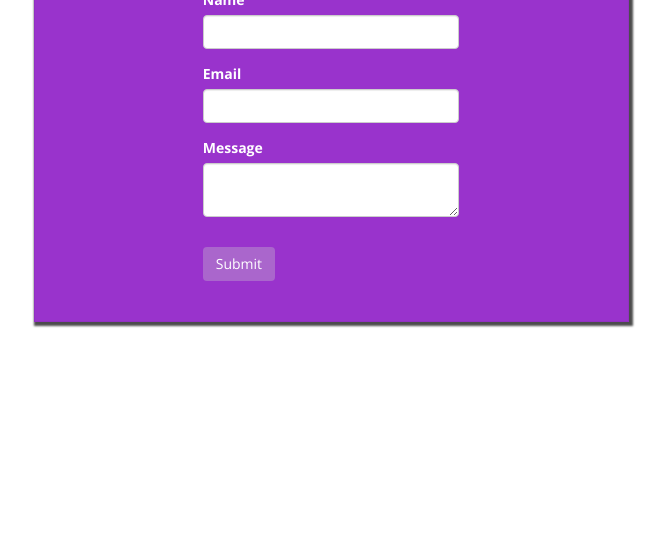
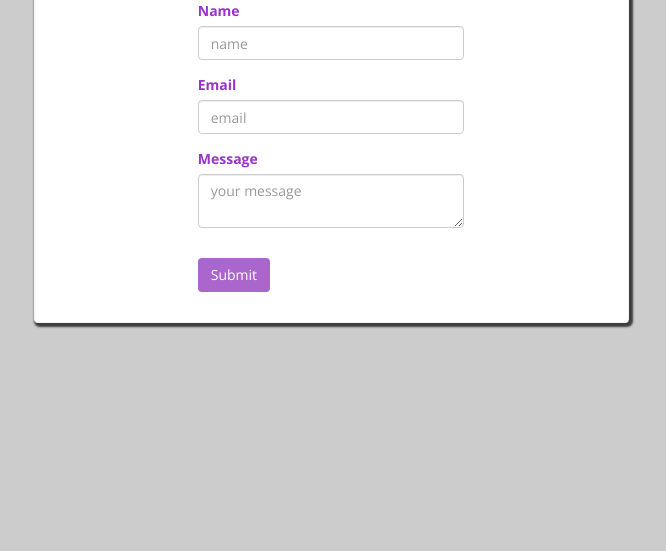
Before and after one commit to dpalmerGitHub/firebaseContactForm, a plain HTML site: page firebaseContactForm/index.html in a window 1280 px wide. Shown: the part 249-800 px from the top of the page, without its empty margins (309-975 px from the left). Drawn offline with nearby package versions, Linux system fonts and the light colour scheme.

Commit message:
Updated CSS and HTML for firebase connected form
Updated CSS and HTML for firebase connected form

```diff
--- a/firebaseContactForm/index.html
+++ b/firebaseContactForm/index.html
@@ -17,40 +17,46 @@
 <body>
 
     <div class="container-fluid myHeader">
-        <div class="col-xl-6 col-xl-offset-3 col-lg-6 col-lg-offset-3 col-md-6 col-md-offset-3 col-sm-6 col-sm-offset-3 col-xs-12 ">
-            <div class="mainForm ">
-                <h2 class=" text-center ">Let's Talk</h2>
-                <form id="contactForm ">
-                    <div class="form-group row ">
-                        <div class="col-md-6 col-md-offset-3 ">
-                            <label for="name ">Name</label>
-                            <input class="form-control " type="text " id="name " required>
+        <div class="col-xl-6 col-xl-offset-3 col-lg-6 col-lg-offset-3 col-md-6 col-md-offset-3 col-sm-6 col-sm-offset-3 col-xs-12">
+
+
+            <div class="mainForm panel panel-default">
+                <div class="panel-heading">
+                    <h2 class="text-center">Let's Talk</h2>
+                </div>
+                <div class="panel-body">
+                    <form id="contactForm">
+                        <div class="form-group row">
+                            <div class="col-md-6 col-md-offset-3">
+                                <label for="name">Name</label>
+                                <input class="form-control" type="text" id="name" placeholder="name" required>
+                            </div>
                         </div>
-                    </div>
-                    <div class="form-group row ">
-                        <div class="col-md-6 col-md-offset-3 ">
-                            <label for="name ">Email</label>
-                            <input class="form-control " type="email " id="email " required>
+                        <div class="form-group row">
+                            <div class="col-md-6 col-md-offset-3">
+                                <label for="name">Email</label>
+                                <input class="form-control" type="email" id="email" placeholder="email" required>
+                            </div>
                         </div>
-                    </div>
-                    <div class="form-group row ">
-                        <div class="col-md-6 col-md-offset-3 ">
-                            <label for="message ">Message</label>
-                            <textarea class="form-control " type="text " id="message " required></textarea>
+                        <div class="form-group row">
+                            <div class="col-md-6 col-md-offset-3">
+                                <label for="message">Message</label>
+                                <textarea class="form-control" type="text" id="message" placeholder="your message" required></textarea>
+                            </div>
                         </div>
-                    </div>
-                    <div class="form-group row ">
-                        <div class="col-xl-6 col-xl-offset-3 col-lg-6 col-lg-offset-3 col-md-6 col-md-offset-3 col-sm-6 col-sm-offset-3 col-sm-12 ">
-                            <button class="btn " type="submit " id="submitFormButton ">Submit</button>
-                            <div class="alert ">Thank you. Your message has been successfully submitted.</div>
+                        <div class="form-group row">
+                            <div class="col-xl-6 col-xl-offset-3 col-lg-6 col-lg-offset-3 col-md-6 col-md-offset-3 col-sm-6 col-sm-offset-3 col-sm-12">
+                                <button class="btn" type="submit" id="submitFormButton">Submit</button>
+                                <div class="alert">Thank you. Your message has been successfully submitted.</div>
+                            </div>
                         </div>
-                    </div>
-                </form>
+                    </form>
+                </div>
             </div>
         </div>
     </div>
-    <script src="https://www.gstatic.com/firebasejs/4.3.0/firebase.js "></script>
-    <script src="scripts.js "></script>
+    <script src="https://www.gstatic.com/firebasejs/4.3.0/firebase.js"></script>
+    <script src="scripts.js"></script>
 </body>
 
 
--- a/firebaseContactForm/styles.css
+++ b/firebaseContactForm/styles.css
@@ -2,37 +2,41 @@
         padding: 0;
         margin: 0;
         font-family: 'Open Sans', sans-serif;
+        background: #ccc;
     }
 
     .myHeader {
         margin: 150px 0 0 0;
-        background: #fff;
     }
 
     .btn {
         margin: 15px 0 0 0;
         background: #aa66cc;
+        color: #fff;
     }
 
     .btn:hover {
         font-weight: bold;
-        color: #aa66cc;
-        background: #fff;
+        color: #fff;
+        background: #9933CC;
     }
 
     .alert {
         text-align: center;
         margin: 15px 0 0 0;
-        background: #79C879;
+        background: #aa66cc;
         color: #fff;
         display: none;
     }
 
+    .panel .panel-heading {
+        background: #9933CC;
+        color: #fff;
+    }
+
     .mainForm {
         border: solid thin rgba(0, 0, 0, .05);
-        padding: 25px;
-        background: #9933CC;
-        color: #fff;
+        color: #9933CC;
         box-shadow: 2px 2px 2px 2px rgba(0, 0, 0, .70);
     }
 
```
